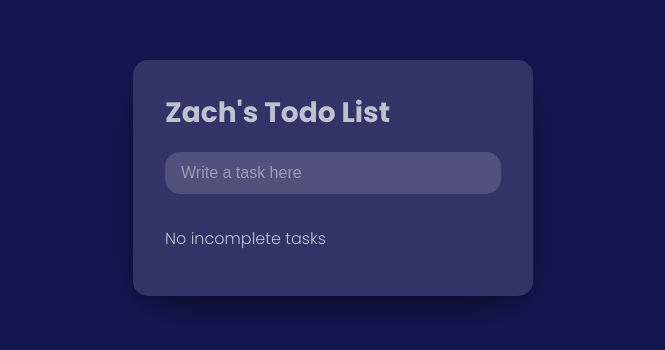
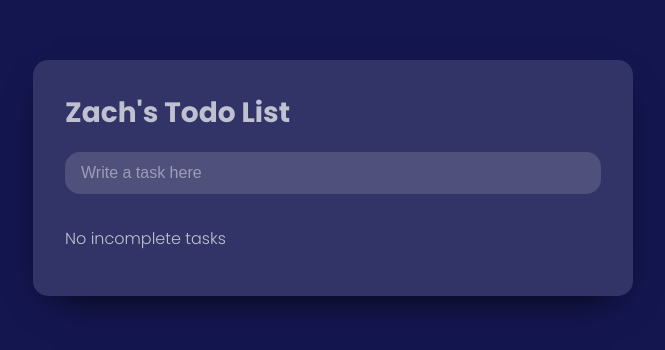
Before and after one commit to zahngol/zahngol.github.io, a plain HTML site: page todo.html in a window 1280 px wide. Shown: the part 230-580 px from the top of the page, without its empty margins (307-972 px from the left). Drawn offline with Linux system fonts and the light colour scheme.

Commit message:
Increase app width

```diff
--- a/todo.css
+++ b/todo.css
@@ -2,7 +2,7 @@
 
 :root {
     --radius: 15px;
-    --app-width: 400px;
+    --app-width: 600px;
 }
 
 * {
```
